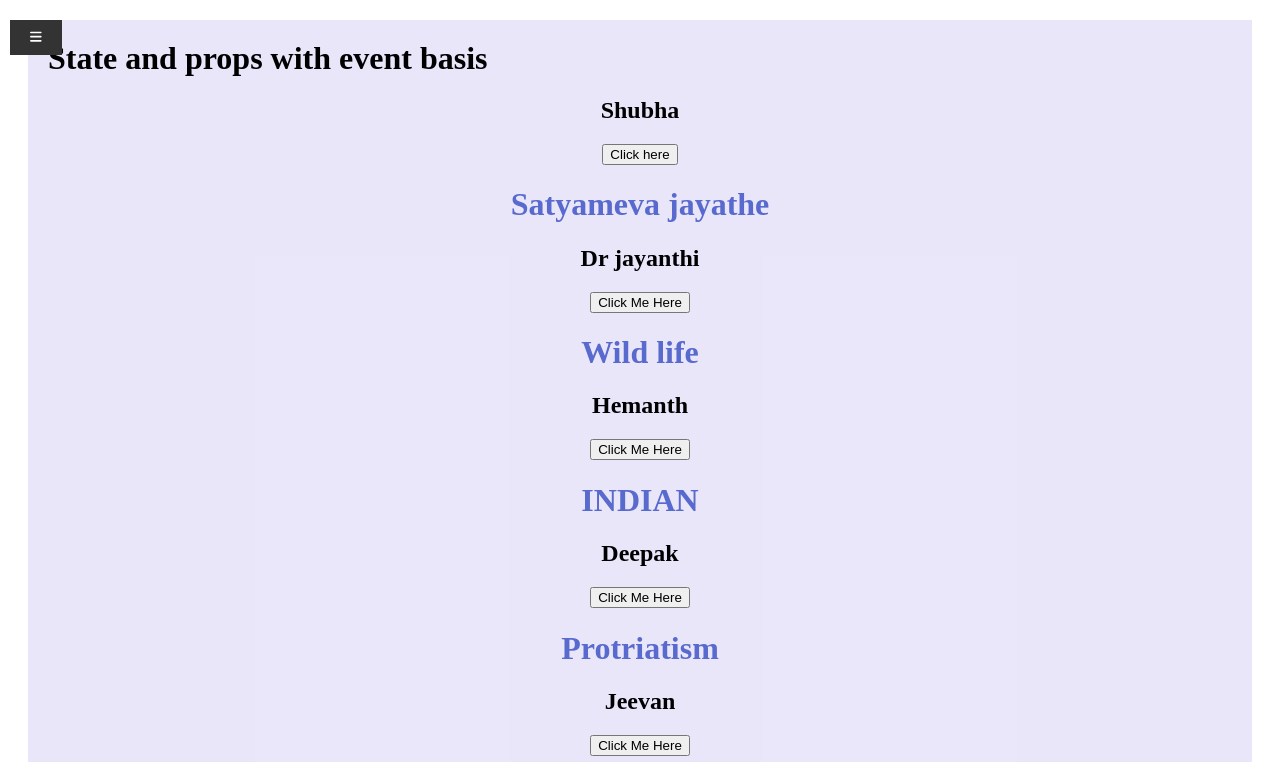
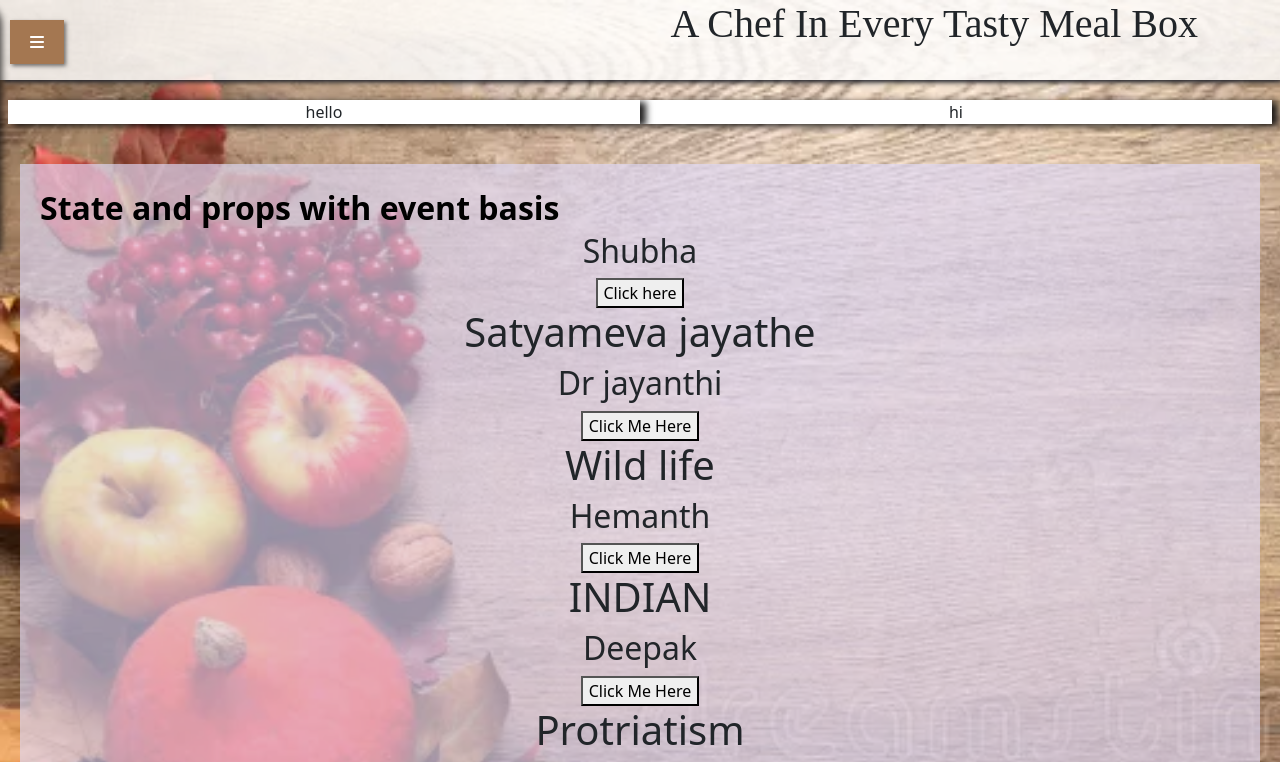
Before and after one commit to shubha-shree-r/recipe-book, a React (Create React App) app: page / in a window 1280 px wide. Shown: the top 762 px of the page. Built offline with nearby package versions, Linux system fonts and the light colour scheme.

Commit message:
animations

```diff
--- a/package.json
+++ b/package.json
@@ -6,10 +6,12 @@
     "@fortawesome/fontawesome-svg-core": "^6.7.2",
     "@fortawesome/free-solid-svg-icons": "^6.7.2",
     "@fortawesome/react-fontawesome": "^0.2.2",
+    "bootstrap": "^5.3.3",
     "cra-template": "1.2.0",
     "react": "^19.0.0",
     "react-dom": "^19.0.0",
     "react-icons": "^5.4.0",
+    "react-intersection-observer": "^9.14.1",
     "react-router-dom": "^7.0.2",
     "react-scripts": "5.0.1"
   },
--- a/src/App.css
+++ b/src/App.css
@@ -19,3 +19,13 @@ h1{
   font-size: 2rem;
   font-weight: bold;
 }
+body{
+  background-image: url('../src/assets/bg-menu.webp');
+  background-size: cover;
+  background-repeat: no-repeat;
+}
+
+.home-container {
+  flex-grow: 1;
+  padding: 20px;
+}
--- a/src/App.js
+++ b/src/App.js
@@ -3,8 +3,9 @@ import "./App.css";
 import { books, data } from "./book";
 import Book from "./Books";
 import SideNav from "./components/SideNav";
-
-
+import TopNav from "./components/TopNav";
+import Home from "./components/Home";
+import 'bootstrap/dist/css/bootstrap.min.css';
 
 function MyApp() {
 
@@ -28,8 +29,20 @@ function MyApp() {
   })
   return (
     <>
+
     <div>
+    <TopNav/>
+    </div>
+    <div>
+
     <SideNav/>
+    </div>
+
+    <div>
+    <main className="home-container">
+          <Home />
+        </main>
+
     </div>
       <div className="first-container">
       <div className="header">State and props with event basis</div>
--- /dev/null
+++ b/src/components/Home.js
@@ -0,0 +1,57 @@
+import React, { useEffect } from "react";
+import "../css/home.css"
+import { useInView } from "react-intersection-observer";
+// import { Link } from 'react-router-dom'; // If using React Router
+function Home() {
+  const { ref: firstRef, inView: firstInView } = useInView({
+    triggerOnce: true,
+  });
+  const { ref: secondRef, inView: secondInView } = useInView({
+    triggerOnce: true,
+  });
+
+  useEffect(() => {
+    if (firstInView && firstRef.current) {
+      // Apply animation to the first div
+      firstRef.current.style.animation = 'slideInFromBottom 0.5s ease-in-out forwards';
+    }
+  }, [firstInView]);
+
+  useEffect(() => {
+    if (secondInView && secondRef.current) {
+      // Apply animation to the second div
+      secondRef.current.style.animation = 'slideInFromBottom 0.5s ease-in-out forwards';
+    }
+  }, [secondInView]);
+
+  return (
+    <div>
+      <div className="row">
+        <div className="col-sm-6 menu-card order-2" ref={firstRef}>hi</div>
+        <div className="col-sm-6 menu-card order-1" ref={secondRef}>hello</div>
+      </div>
+    </div>
+  );
+}
+
+// CSS for the animation
+const styles = {
+  '@keyframes slideInFromBottom': {
+    '0%': {
+      transform: 'translateY(50px)',
+      opacity: 0,
+    },
+    '100%': {
+      transform: 'translateY(0)',
+      opacity: 1,
+    },
+  },
+};
+
+// Apply styles to the component
+Home.defaultProps = {
+  style: styles,
+};
+
+
+export default Home;
--- a/src/components/SideNav.js
+++ b/src/components/SideNav.js
@@ -36,6 +36,7 @@ function SideNav() {
       <nav className="sidebar-nav">
         <ul>
           <li>Home</li>
+          <li>Menu</li>
           <li>About</li>
           <li>Contact</li>
         </ul>
--- a/src/components/TopNav.js
+++ b/src/components/TopNav.js
@@ -0,0 +1,26 @@
+import React from "react";
+// import { Link } from 'react-router-dom'; // If using React Router
+import "../css/topnav.css";
+function TopNav() {
+    window.addEventListener("scroll", () => {
+        const container = document.querySelector(".container");
+        const scrollPosition = window.scrollY;
+        const containerTop = container.offsetTop;
+
+        if (scrollPosition > containerTop - window.innerHeight / 2) {
+          container.classList.add("container-visible");
+        } else {
+          container.classList.remove("container-visible");
+        }
+      });
+  return (
+    <div className="topbar">
+      <div className="container">
+        <h1 className="animated-text">A Chef In Every Tasty Meal Box</h1>
+        {/* <span><FontAwesomeIcon icon={faHatChef} style={{color: "#a47751",}} /></span> */}
+      </div>
+    </div>
+  );
+}
+
+export default TopNav;
--- /dev/null
+++ b/src/css/home.css
@@ -0,0 +1,10 @@
+.menu-card {
+    /* margin: 20px; */
+    background-color: #ffff;
+    text-align: center;
+    /* padding: 20px; */
+    box-shadow: 6px 2px 7px rgb(15 14 14 / 93%)/* Adjust shadow as needed */
+}
+.menu-card.order-1{
+    position: relative;
+}
--- a/src/css/sidenav.css
+++ b/src/css/sidenav.css
@@ -4,27 +4,51 @@
   left: 0;
   top: 0;
   width: 250px;
-    background-color: #0f0f0fb3;
+  background-color: #a47751;
   color: white;
   padding-top: 20px;
-    transition: all 0.3s ease;
+  transition: all 0.3s cubic-bezier(0.1, 1, 0.2, 1.5);
   transform: translateX(-250px);
   border-top-right-radius: 25px;
+  box-shadow: 2px 1px 7px rgb(0 0 0 / 70%), -2px -2px 5px rgba(255, 255, 255, 0.1);
+  background-image: linear-gradient(121deg, #d18748, #efe2b8);
+  /* background-size: 70% 80%; */
+  will-change: transform;
+  /* animation: shine 4s ease-in-out infinite;  */
 }
 
+@keyframes shine {
+  0% {
+    background-position: 0 0;
+  }
+  25% {
+    background-position: 100% 0;
+  }
+  50% {
+    background-position: 100% 100%;
+  }
+  75% {
+    background-position: 0 100%;
+  }
+  100% {
+    background-position: 0 0;
+  }
+}
   .sidebar.open {
     transform: translateX(0);
   }
+
 
   .sidebar-toggle {
     position: absolute;
     top: 20px;
     left: 260px;
-    background-color: #333;
+    background-color: #a47751;
     color: white;
     border: none;
     padding: 10px 20px;
     cursor: pointer;
+    box-shadow: 2px 2px 4px rgb(43 42 42 / 64%), -2px -2px 4px rgb(32 31 31 / 0%);
   }
 
   .sidebar-nav ul {
--- /dev/null
+++ b/src/css/topnav.css
@@ -0,0 +1,55 @@
+.topbar{
+    background-color: #ffffffcc;
+    /* overflow: hidden; */
+    height: 10vh;
+    /* color: #ffff; */
+    /* float: right; */
+    text-align: right;
+    box-shadow: 2.5px 2.5px 5px 0 #21232a, -2.5px -2.5px 5px 0 #0e0d0f;
+    /* position:fixed;
+    top: 0;
+    left: 0;
+    right: 0; */
+
+}
+.animated-text {
+    font-family: cursive;
+    transform: translateX(100%);
+    opacity: 0;
+    animation: slideInRight 1s ease-out forwards; /* Key change: forwards */
+  }
+
+  @keyframes slideInRight {
+    from {
+      opacity: 0;
+      transform: translateX(100%);
+    }
+    to {
+      opacity: 1;
+      transform: translateX(0);
+    }
+  }
+
+  @keyframes zoomIn {
+    from {
+      opacity: 0;
+      transform: scale(2);
+    }
+    to {
+      opacity: 1;
+      transform: scale(5);
+    }
+  }
+/*
+  .topnav a {
+    float: left;
+    color: #f2f2f2;
+    text-align: center;
+    padding: 14px 16px;
+    text-decoration: none;
+  }
+
+  .topnav a:hover {
+    background-color: #ddd;
+    color: black;
+  } */
```
Also changed, not shown: src/assets/bg-menu.webp (added), 1 other file (tests, documents, lock files or other folders). Lines whose indentation alone changed are shown as unchanged.
